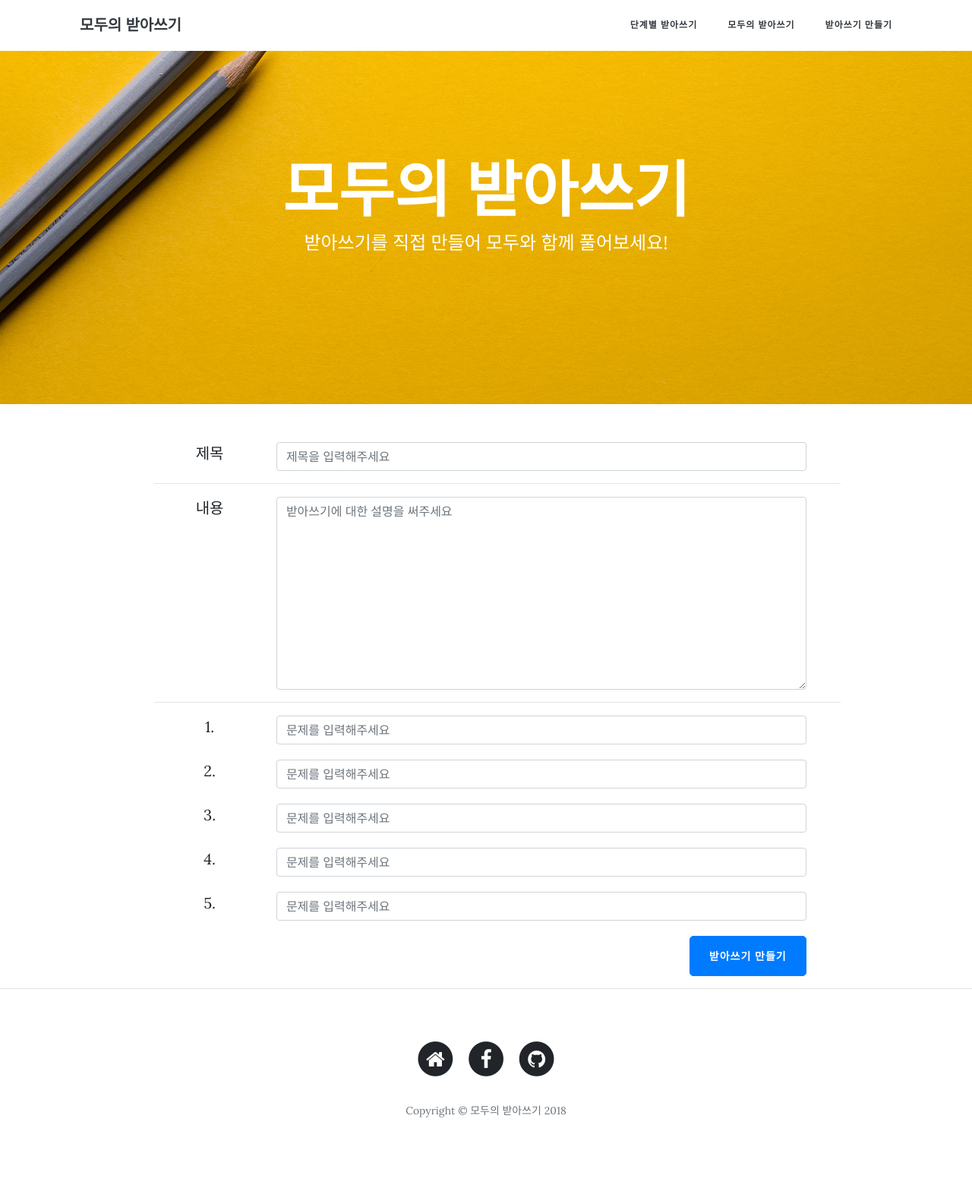
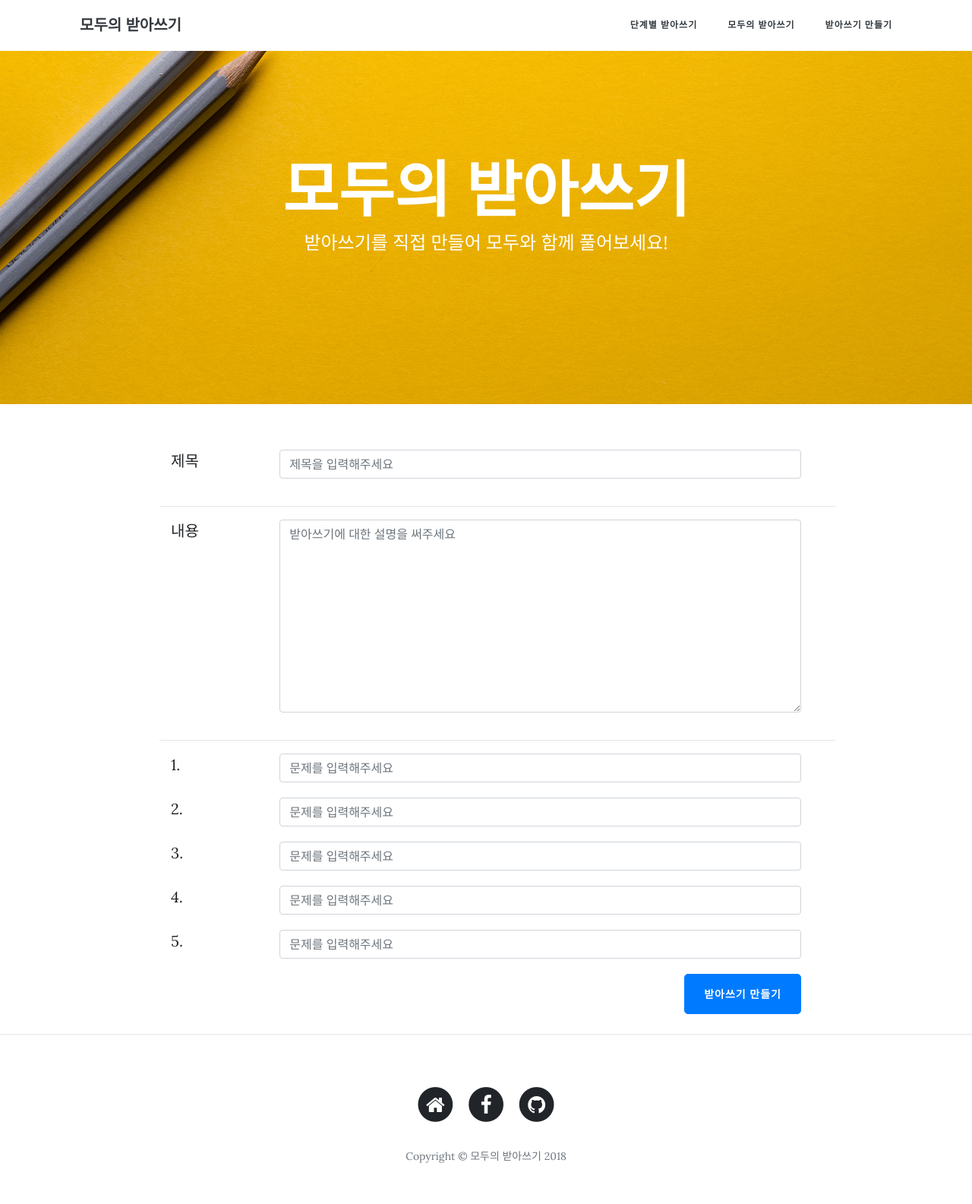
Before and after one commit to makerdark98/korean_tutor, a Django app: page /levels/create/ in a window 1280 px wide. Shown: the top 1585 px of the page at 76% size. Before the commit the page ends 1471 px from the top, so only its background shows below. Run offline with Django 3.2, Linux system fonts and the light colour scheme; some libraries are stand-ins or nearby versions.

Commit message:
fix design

```diff
--- a/app/templates/home.html
+++ b/app/templates/home.html
@@ -73,7 +73,8 @@
       </div>
     </div>
   </div>
-  <div class="container">
+  <div class="row">
+    <div class="col-lg-8 col-md-10 mx-auto">
       <div class="post-preview row">
         <div class="col-md-8">
           <h2 class="icon-title">
@@ -117,4 +118,5 @@
         <hr class="col-md-12">
       </div>
     </div>
+  </div>
 {% endblock %}
--- a/app/templates/level_form.html
+++ b/app/templates/level_form.html
@@ -7,6 +7,9 @@
     .btn{
       border-radius: 5px;
     }
+    .form-control{
+      margin-bottom: 20px;
+    }
   </style>
 {% endblock %}
 
@@ -15,11 +18,11 @@
 {% endblock %}
 
 {% block content %}
-  <div class="row">
+  <div class="row" style="padding: 10px">
     <div class="col-lg-8 col-md-10 mx-auto">
       <form method="post" action=".">
         {% csrf_token %}
-        <div class="row text-center">
+        <div class="row">
           <div class="col-md-2">
             <label for="{{ form.title.id_for_label }}">제목</label>
           </div>
```
Lines whose indentation alone changed are shown as unchanged.
